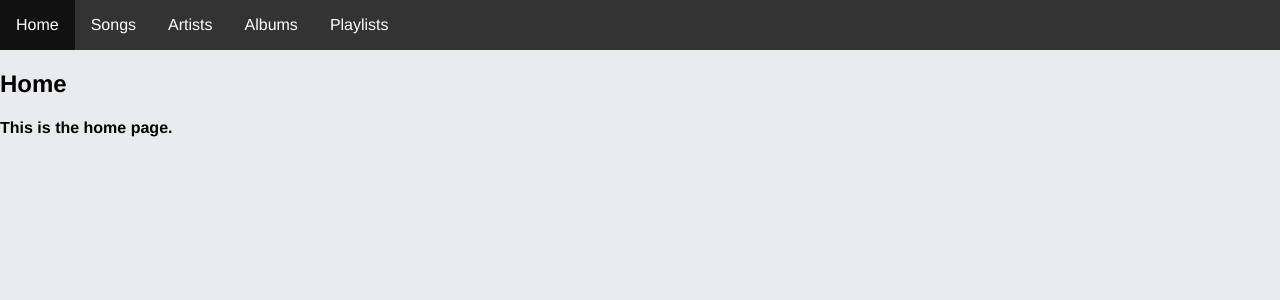
After one commit to 4b11b4/potify, a Django app: template potify/templates/home.html in a window 1280 px wide. The commit adds this page. Shown: the top 300 px of the page. Run offline with Django 3.2, Linux system fonts and the light colour scheme; the template is opened without the code that fills it, so the values that code supplies are empty.

Commit message:
Add home page, make nav bar horizontal
Some small tweaks to make the site a little more usable. Understanding that the whole frontend may be swapped out eventually, this is a small effort to make it a little more easy on the eyes.

```diff
--- a/potify/potify/urls.py
+++ b/potify/potify/urls.py
@@ -4,11 +4,13 @@ potify URL Configuration
 from django.contrib import admin
 from django.urls import path
 from django.conf.urls import include
+
 from music.views import HomePageView
+
 
 urlpatterns = [
     path('grappelli/', include('grappelli.urls')),
     path('admin/', admin.site.urls),
-    path('', HomePageView.as_view()),
+    path('', HomePageView.as_view(), name='home'),
     path('', include('music.urls')),
 ]
--- a/potify/static/css/base.css
+++ b/potify/static/css/base.css
@@ -6,6 +6,26 @@ html, body {
     font-family: 'open_sans', "Helvetica Neue", Helvetica, Arial, sans-serif;
 }
 
-ul {
-    list-style: none;
+ul.navbar {
+  list-style-type: none;
+  margin: 0;
+  padding: 0;
+  overflow: hidden;
+  background-color: #333333;
 }
+
+li.navbar-item {
+  float: left;
+}
+
+li.navbar-item a {
+  display: block;
+  color: white;
+  text-align: center;
+  padding: 16px;
+  text-decoration: none;
+}
+
+li.navbar-item a:hover {
+  background-color: #111111;
+}
--- a/potify/templates/base.html
+++ b/potify/templates/base.html
@@ -6,11 +6,12 @@
 
 <body>
 {% block nav %}
-  <ul>
-    <li><a href="{% url 'song_list' %}">Songs</a></li>
-    <li><a href="{% url 'artist_list' %}">Artists</a></li>
-    <li><a href="{% url 'album_list' %}">Albums</a></li>
-    <li><a href="{% url 'playlist_list' %}">Playlists</a></li>
+  <ul class="navbar">
+    <li class="navbar-item"><a href="{% url 'home' %}">Home</a></li>
+    <li class="navbar-item"><a href="{% url 'song_list' %}">Songs</a></li>
+    <li class="navbar-item"><a href="{% url 'artist_list' %}">Artists</a></li>
+    <li class="navbar-item"><a href="{% url 'album_list' %}">Albums</a></li>
+    <li class="navbar-item"><a href="{% url 'playlist_list' %}">Playlists</a></li>
   </ul>
 {% endblock %}
 {% block content %}
--- /dev/null
+++ b/potify/templates/home.html
@@ -0,0 +1,6 @@
+{% extends "base.html" %}
+
+{% block content %}
+  <h2>Home</h2>
+  <h4>This is the home page.</h4>
+{% endblock %}
```
